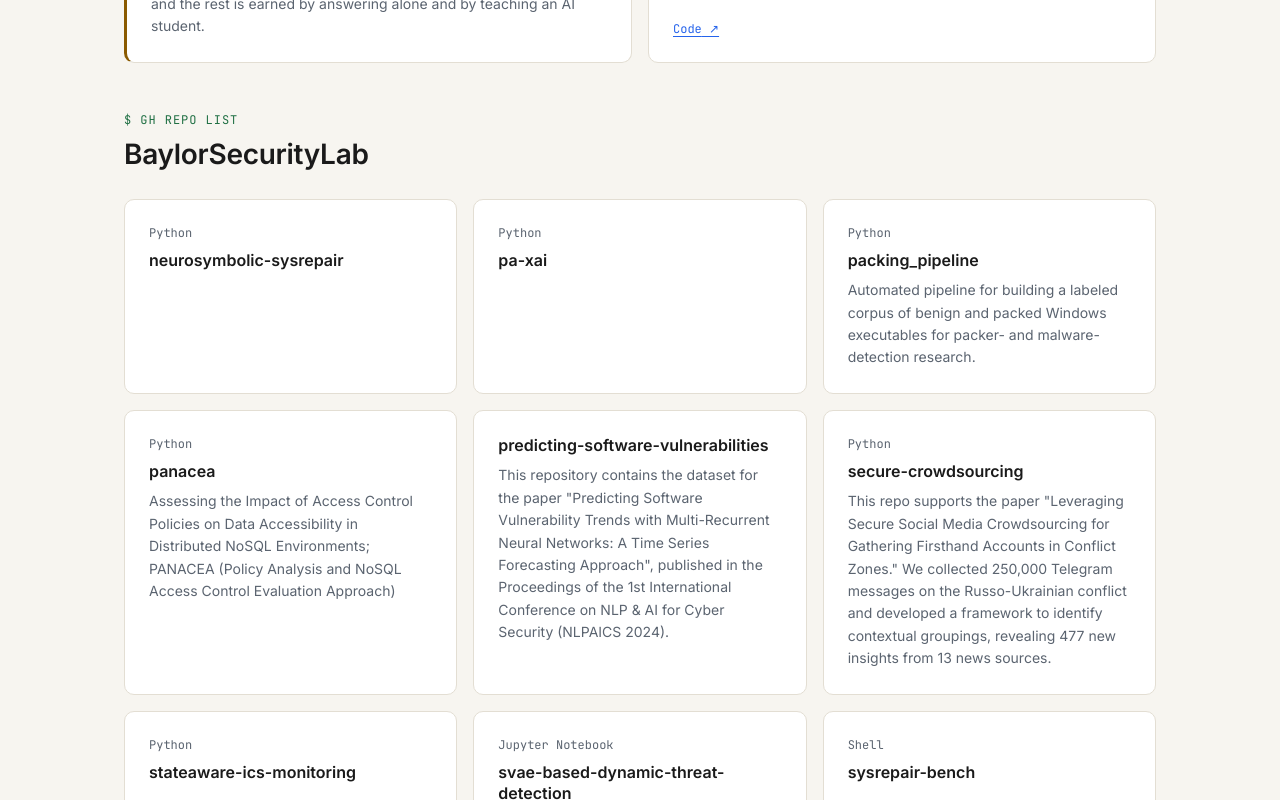
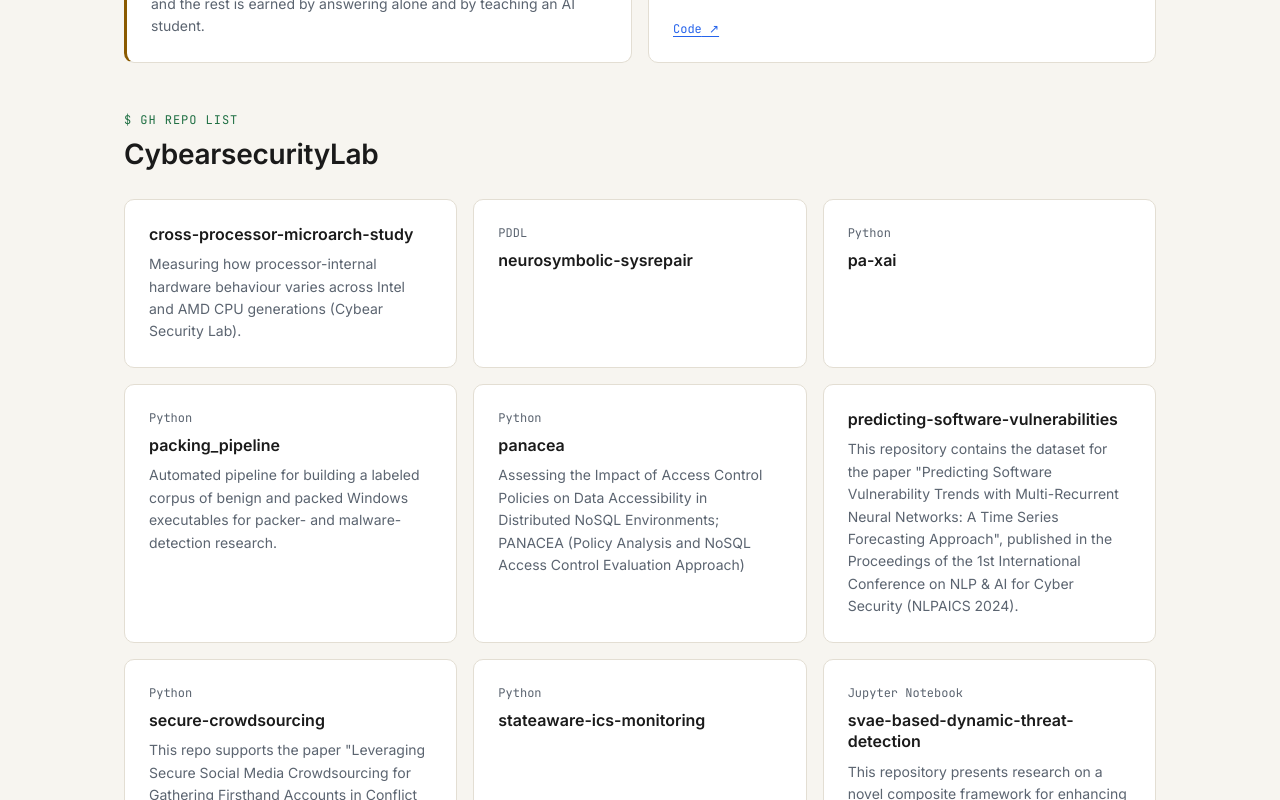
Before and after one commit to LaBackDoor/labackdoor, a Next.js app: page /projects in a window 1280 px wide. Shown: the part 780-1580 px from the top of the page. Built offline with nearby package versions, Linux system fonts and the light colour scheme.

Commit message:
fix: update repos workflow for renamed GitHub org (BaylorSecurityLab -> CybearsecurityLab) (#41)
The weekly Update repos job failed with 404 on /orgs/BaylorSecurityLab/repos since the org
was renamed. Point the fetch script and site links at CybearsecurityLab and regenerate the list.

```diff
--- a/content/preprints/sysrepair-bench.mdx
+++ b/content/preprints/sysrepair-bench.mdx
@@ -5,7 +5,7 @@ venue: Preprint · Under Review (ICLR 2027)
 year: 2026
 links:
   pdf: /papers/sysrepair-bench.pdf
-  code: https://github.com/BaylorSecurityLab/sysrepair-bench
+  code: https://github.com/CybearsecurityLab/sysrepair-bench
 area: autonomous-remediation
 order: 2
 ---
--- a/content/projects/github.generated.json
+++ b/content/projects/github.generated.json
@@ -1,75 +1,83 @@
 [
   {
+    "name": "cross-processor-microarch-study",
+    "org": "CybearsecurityLab",
+    "description": "Measuring how processor-internal hardware behaviour varies across Intel and AMD CPU generations (Cybear Security Lab).",
+    "language": "",
+    "stars": 0,
+    "url": "https://github.com/CybearsecurityLab/cross-processor-microarch-study"
+  },
+  {
     "name": "neurosymbolic-sysrepair",
-    "org": "BaylorSecurityLab",
+    "org": "CybearsecurityLab",
+    "description": "",
+    "language": "PDDL",
+    "stars": 0,
+    "url": "https://github.com/CybearsecurityLab/neurosymbolic-sysrepair"
+  },
+  {
+    "name": "pa-xai",
+    "org": "CybearsecurityLab",
     "description": "",
     "language": "Python",
     "stars": 0,
-    "url": "https://github.com/BaylorSecurityLab/neurosymbolic-sysrepair"
+    "url": "https://github.com/CybearsecurityLab/pa-xai"
   },
   {
-    "name": "pa-xai",
-    "org": "BaylorSecurityLab",
+    "name": "packing_pipeline",
+    "org": "CybearsecurityLab",
+    "description": "Automated pipeline for building a labeled corpus of benign and packed Windows executables for packer- and malware-detection research.",
+    "language": "Python",
+    "stars": 0,
+    "url": "https://github.com/CybearsecurityLab/packing_pipeline"
+  },
+  {
+    "name": "panacea",
+    "org": "CybearsecurityLab",
+    "description": "Assessing the Impact of Access Control Policies on Data Accessibility in Distributed NoSQL Environments; PANACEA (Policy Analysis and NoSQL Access Control Evaluation Approach)",
+    "language": "Python",
+    "stars": 0,
+    "url": "https://github.com/CybearsecurityLab/panacea"
+  },
+  {
+    "name": "predicting-software-vulnerabilities",
+    "org": "CybearsecurityLab",
+    "description": "This repository contains the dataset for the paper \"Predicting Software Vulnerability Trends with Multi-Recurrent Neural Networks: A Time Series Forecasting Approach\", published in the Proceedings of the 1st International Conference on NLP & AI for Cyber Security (NLPAICS 2024).",
+    "language": "",
+    "stars": 0,
+    "url": "https://github.com/CybearsecurityLab/predicting-software-vulnerabilities"
+  },
+  {
+    "name": "secure-crowdsourcing",
+    "org": "CybearsecurityLab",
+    "description": "This repo supports the paper \"Leveraging Secure Social Media Crowdsourcing for Gathering Firsthand Accounts in Conflict Zones.\" We collected 250,000 Telegram messages on the Russo-Ukrainian conflict and developed a framework to identify contextual groupings, revealing 477 new insights from 13 news sources.",
+    "language": "Python",
+    "stars": 0,
+    "url": "https://github.com/CybearsecurityLab/secure-crowdsourcing"
+  },
+  {
+    "name": "stateaware-ics-monitoring",
+    "org": "CybearsecurityLab",
     "description": "",
     "language": "Python",
     "stars": 0,
-    "url": "https://github.com/BaylorSecurityLab/pa-xai"
-  },
-  {
-    "name": "packing_pipeline",
-    "org": "BaylorSecurityLab",
-    "description": "Automated pipeline for building a labeled corpus of benign and packed Windows executables for packer- and malware-detection research.",
-    "language": "Python",
-    "stars": 0,
-    "url": "https://github.com/BaylorSecurityLab/packing_pipeline"
-  },
-  {
-    "name": "panacea",
-    "org": "BaylorSecurityLab",
-    "description": "Assessing the Impact of Access Control Policies on Data Accessibility in Distributed NoSQL Environments; PANACEA (Policy Analysis and NoSQL Access Control Evaluation Approach)",
-    "language": "Python",
-    "stars": 0,
-    "url": "https://github.com/BaylorSecurityLab/panacea"
-  },
-  {
-    "name": "predicting-software-vulnerabilities",
-    "org": "BaylorSecurityLab",
-    "description": "This repository contains the dataset for the paper \"Predicting Software Vulnerability Trends with Multi-Recurrent Neural Networks: A Time Series Forecasting Approach\", published in the Proceedings of the 1st International Conference on NLP & AI for Cyber Security (NLPAICS 2024).",
-    "language": "",
-    "stars": 0,
-    "url": "https://github.com/BaylorSecurityLab/predicting-software-vulnerabilities"
-  },
-  {
-    "name": "secure-crowdsourcing",
-    "org": "BaylorSecurityLab",
-    "description": "This repo supports the paper \"Leveraging Secure Social Media Crowdsourcing for Gathering Firsthand Accounts in Conflict Zones.\" We collected 250,000 Telegram messages on the Russo-Ukrainian conflict and developed a framework to identify contextual groupings, revealing 477 new insights from 13 news sources.",
-    "language": "Python",
-    "stars": 0,
-    "url": "https://github.com/BaylorSecurityLab/secure-crowdsourcing"
-  },
-  {
-    "name": "stateaware-ics-monitoring",
-    "org": "BaylorSecurityLab",
-    "description": "",
-    "language": "Python",
-    "stars": 0,
-    "url": "https://github.com/BaylorSecurityLab/stateaware-ics-monitoring"
+    "url": "https://github.com/CybearsecurityLab/stateaware-ics-monitoring"
   },
   {
     "name": "svae-based-dynamic-threat-detection",
-    "org": "BaylorSecurityLab",
+    "org": "CybearsecurityLab",
     "description": "This repository presents research on a novel composite framework for enhancing cyber resilience in Cyber Physical Systems (CPS). The framework integrates Dynamic Access Control, utilizing Authorizing Workflow and Task-Role-Based Access Control (AW-TRBAC), with Intrusion Detection Systems (IDSs) powered by Semantic Variational Autoencoders (SVAEs).",
     "language": "Jupyter Notebook",
     "stars": 0,
-    "url": "https://github.com/BaylorSecurityLab/svae-based-dynamic-threat-detection"
+    "url": "https://github.com/CybearsecurityLab/svae-based-dynamic-threat-detection"
   },
   {
     "name": "sysrepair-bench",
-    "org": "BaylorSecurityLab",
+    "org": "CybearsecurityLab",
     "description": "",
     "language": "Shell",
     "stars": 0,
-    "url": "https://github.com/BaylorSecurityLab/sysrepair-bench"
+    "url": "https://github.com/CybearsecurityLab/sysrepair-bench"
   },
   {
     "name": "fsm-extractor",
--- a/content/research/autonomous-remediation.mdx
+++ b/content/research/autonomous-remediation.mdx
@@ -4,8 +4,8 @@ summary: Agents that fix security vulnerabilities on live systems — closing th
 keywords: [remediation, remediate, sysrepair, neuroplan, self-healing, neurosymbolic]
 links:
   autopatch: https://github.com/AKOrojo/autopatch
-  sysrepair-bench: https://github.com/BaylorSecurityLab/sysrepair-bench
-  neurosymbolic-sysrepair: https://github.com/BaylorSecurityLab/neurosymbolic-sysrepair
+  sysrepair-bench: https://github.com/CybearsecurityLab/sysrepair-bench
+  neurosymbolic-sysrepair: https://github.com/CybearsecurityLab/neurosymbolic-sysrepair
 order: 5
 ---
 
--- a/content/talks/2026-texas-security-workshop.mdx
+++ b/content/talks/2026-texas-security-workshop.mdx
@@ -8,7 +8,7 @@ summary: "A 15-minute research talk in the workshop's Program Analysis, Verifica
 links:
   slides: /talks/tsw-2026-orojo-slides.pdf
   event: https://texassecurityworkshop.org/
-  code: https://github.com/BaylorSecurityLab/sysrepair-bench
+  code: https://github.com/CybearsecurityLab/sysrepair-bench
 images: [/img/talks/tsw-title-01.png, /img/talks/tsw-result-08.png]
 featured: true
 ---
--- a/scripts/fetch-repos.ts
+++ b/scripts/fetch-repos.ts
@@ -2,7 +2,7 @@
 import { writeFileSync } from 'node:fs';
 import { join } from 'node:path';
 
-const ORGS = ['LaBackDoor', 'BaylorSecurityLab'];
+const ORGS = ['LaBackDoor', 'CybearsecurityLab'];
 const OUT = join(process.cwd(), 'content', 'projects', 'github.generated.json');
 
 interface Repo { name: string; org: string; description: string; language: string; stars: number; url: string; }
--- a/src/app/page.tsx
+++ b/src/app/page.tsx
@@ -67,7 +67,7 @@ export default function Home() {
             meta="Benchmark · ICLR 2027 (Under Review)"
             body="313 Dockerized and VM scenarios scored on two objectives: the exploit is closed and the service still serves. Six agent architectures evaluated."
             href="/research/autonomous-remediation"
-            actions={[{ label: 'Code', href: 'https://github.com/BaylorSecurityLab/sysrepair-bench' }]}
+            actions={[{ label: 'Code', href: 'https://github.com/CybearsecurityLab/sysrepair-bench' }]}
           />
           <Card
             title="NeuroPlan"
--- a/src/app/projects/page.tsx
+++ b/src/app/projects/page.tsx
@@ -34,7 +34,7 @@ export default function ProjectsPage() {
             href="/research/autonomous-remediation"
             meta="Benchmark · ICLR 2027 (Under Review)"
             body="313 reproducible Docker and VM scenarios scored on closing the exploit and keeping the service up."
-            actions={[{ label: 'Code', href: 'https://github.com/BaylorSecurityLab/sysrepair-bench' }]}
+            actions={[{ label: 'Code', href: 'https://github.com/CybearsecurityLab/sysrepair-bench' }]}
           />
         </div>
       </Section>
```
